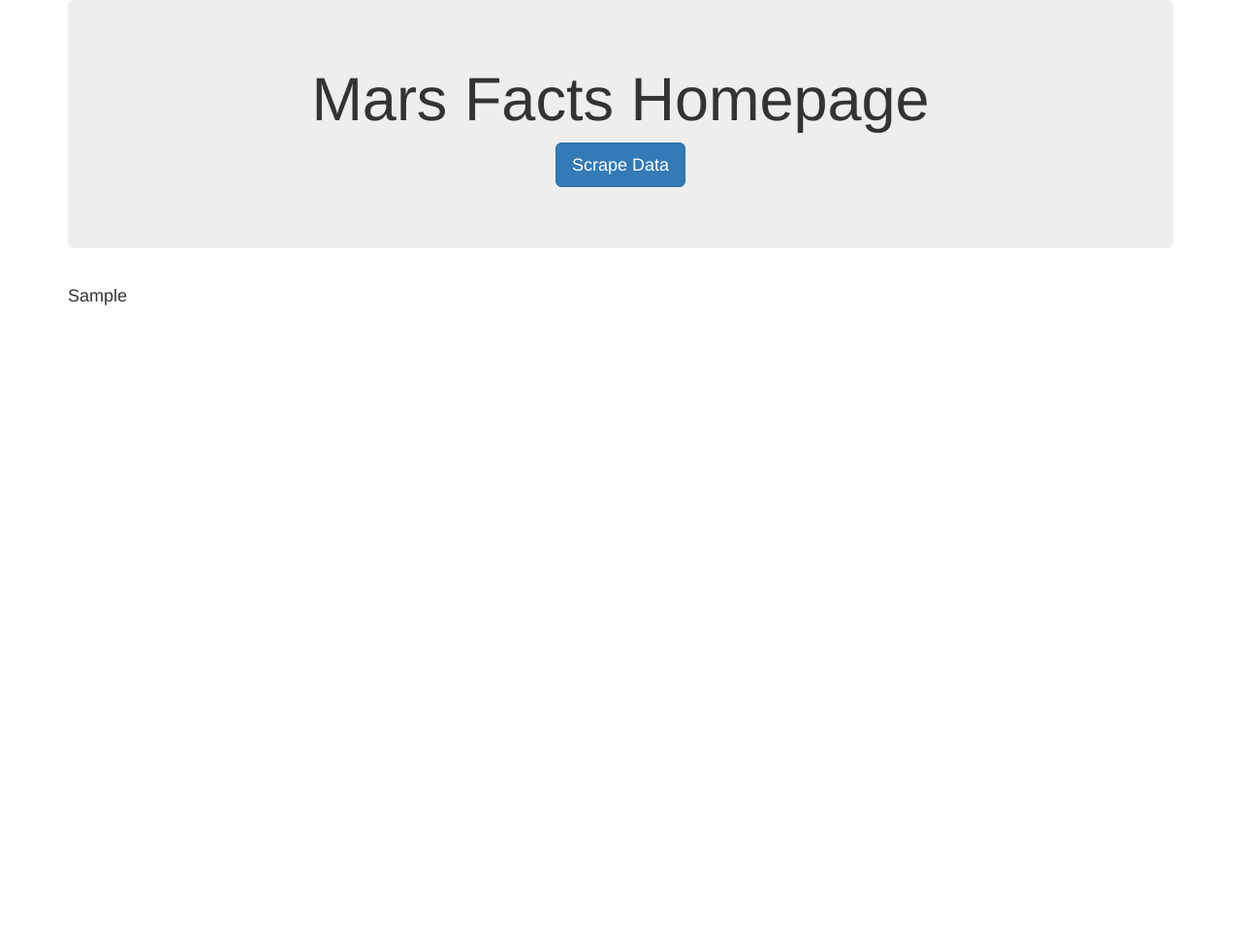
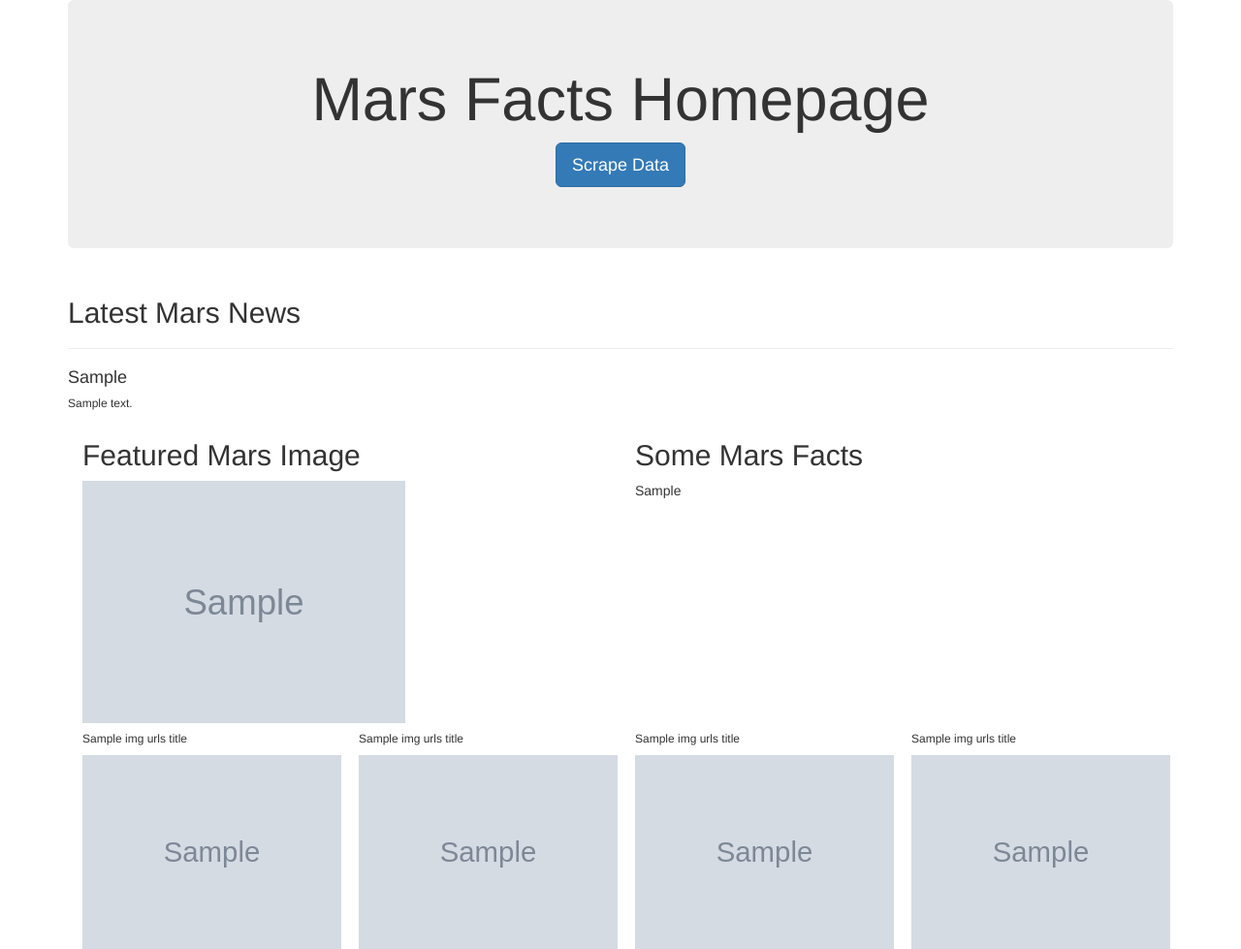
Before and after one commit to rileyfritz/web-scraping-challenge, a Flask app: page / in a window 1280 px wide. Shown: the whole page at 97% size. Before the commit the page ends 315 px from the top, so only its background shows below. Run offline with Flask 2, Linux system fonts and the light colour scheme; grey boxes marked "Sample" are stand-in pictures; a database or web service that is not in the repository returns one stand-in record (values such as "Sample title"); some libraries are stand-ins or nearby versions.

Commit message:
done with the page

```diff
--- a/templates/index.html
+++ b/templates/index.html
@@ -17,12 +17,46 @@
       <p><a class="btn btn-primary btn-lg" href="/scrape" role="button">Scrape Data</a></p>
     </div>
 
-    <!-- Phone Listings -->
-    <div class="row" id="craiglist-listings">
+    <div class="row">
       <div class="col-md-12">
+        <h2 class="heading">Latest Mars News</h2>
+        <hr>
         <h4 class="heading">{{mars_data.first_article}}</h4>
+        <h6>{{mars_data.article_body}}</h6>
+
       </div>
     </div>
+  <div class="container-fluid">
+    <div class="row">
+      <div class="col-md-6">
+        <h2 class="heading">Featured Mars Image</h2>
+        <img src={{mars_data.featured_img}} height="250px" width="auto">
+      </div>
+      <div class="col-md-6">
+        <h2 class="heading">Some Mars Facts</h2>
+        <table>{{mars_data.mars_facts | safe}}</table>
+      </div>
+    </div>
+
+    <div class="row">
+      <div class="col-md-3">
+        <h6>{{mars_data.img_urls_titles[0].title}}</h6>
+        <img src={{mars_data.img_urls_titles[0].url}} height="200px" width="auto">
+      </div>
+      <div class="col-md-3">
+        <h6>{{mars_data.img_urls_titles[1].title}}</h6>
+        <img src={{mars_data.img_urls_titles[1].url}} height="200px" width="auto">
+      </div>
+      <div class="col-md-3">
+        <h6>{{mars_data.img_urls_titles[2].title}}</h6>
+        <img src={{mars_data.img_urls_titles[2].url}} height="200px" width="auto">
+      </div>
+      <div class="col-md-3">
+        <h6>{{mars_data.img_urls_titles[3].title}}</h6>
+        <img src={{mars_data.img_urls_titles[3].url}} height="200px" width="auto">
+      </div>
+    </div>
+  </div>
 
   </div>
 </body>
```
